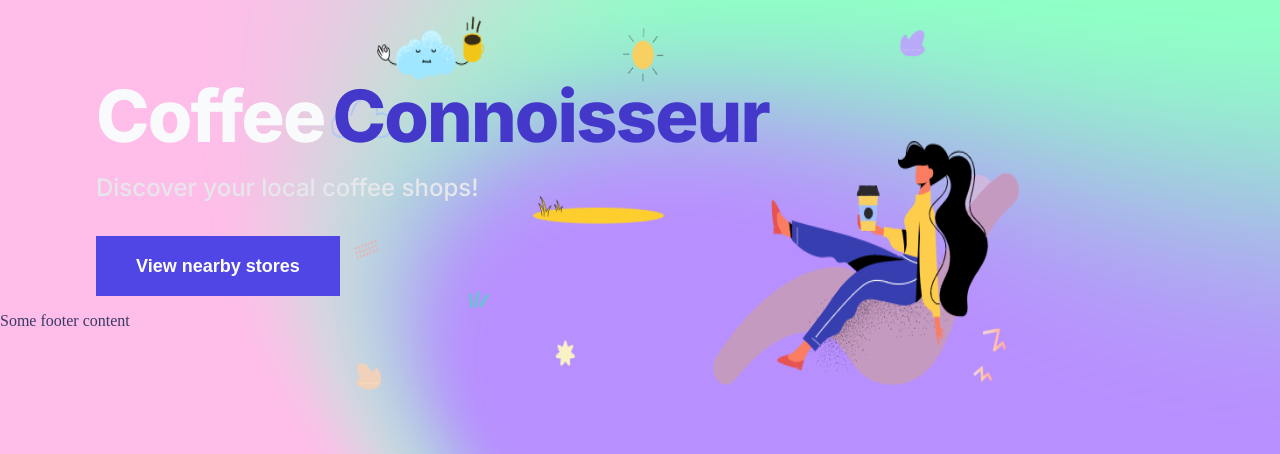
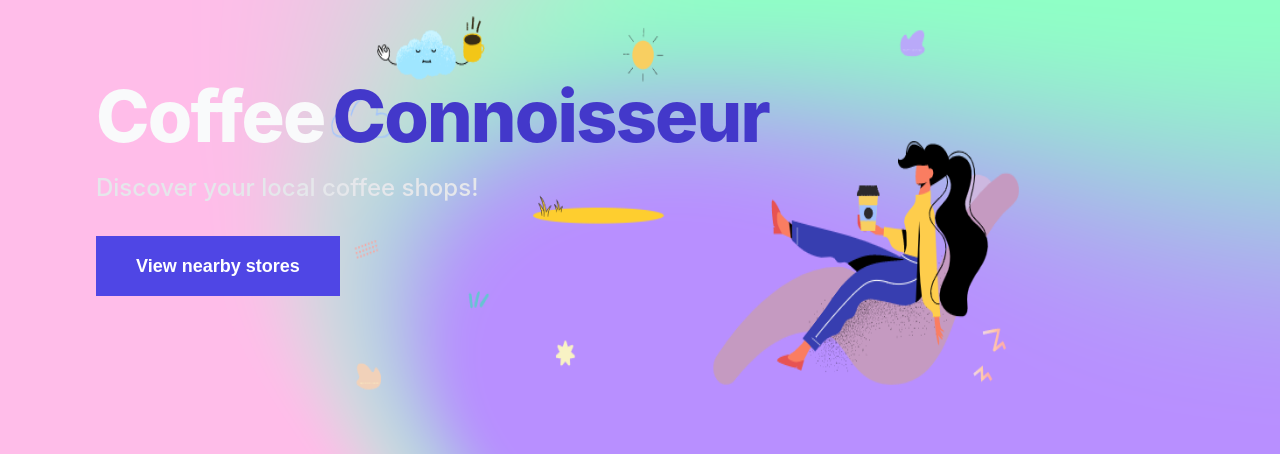
Before and after one commit to robivr/discover-coffee-stores, a Next.js app: page / in a window 1280 px wide. Shown: the top 454 px of the page. Built offline with nearby package versions, Linux system fonts and the light colour scheme.

Commit message:
added new font

```diff
--- a/src/pages/_app.tsx
+++ b/src/pages/_app.tsx
@@ -1,15 +1,6 @@
-import "@/styles/globals.css"
-import type { AppProps } from "next/app"
-
-const Footer = () => {
-  return <footer>Some footer content</footer>
-}
+import '@/styles/globals.css'
+import type { AppProps } from 'next/app'
 
 export default function App({ Component, pageProps }: AppProps) {
-  return (
-    <>
-      <Component {...pageProps} />
-      <Footer />
-    </>
-  )
+  return <Component {...pageProps} />
 }
--- a/src/pages/_document.tsx
+++ b/src/pages/_document.tsx
@@ -3,7 +3,20 @@ import { Html, Head, Main, NextScript } from 'next/document'
 export default function Document() {
   return (
     <Html lang="en">
-      <Head />
+      <Head>
+        <link
+          rel="preload"
+          href="/fonts/JosefinSans-VariableFont_wght.ttf"
+          as="font"
+          crossOrigin="anonymous"
+        />
+        <link
+          rel="preload"
+          href="/fonts/JosefinSans-Italic-VariableFont_wght.ttf"
+          as="font"
+          crossOrigin="anonymous"
+        />
+      </Head>
       <body>
         <Main />
         <NextScript />
--- a/src/pages/index.tsx
+++ b/src/pages/index.tsx
@@ -1,12 +1,9 @@
 import Head from 'next/head'
 import Image from 'next/image'
-import { Inter } from 'next/font/google'
 import styles from '@/styles/Home.module.css'
 
 import Banner from '@/components/banner'
 import React from 'react'
-
-const inter = Inter({ subsets: ['latin'] })
 
 export default function Home() {
   const handleOnBannerButtonClick = () => {
@@ -21,7 +18,7 @@ export default function Home() {
         <meta name="viewport" content="width=device-width, initial-scale=1" />
         <link rel="icon" href="/favicon.ico" />
       </Head>
-      <main className={`${styles.main} ${inter.className}`}>
+      <main className={`${styles.main}`}>
         <Banner
           buttonText="View nearby stores"
           onClickHandler={handleOnBannerButtonClick}
--- a/src/styles/globals.css
+++ b/src/styles/globals.css
@@ -42,6 +42,8 @@ html,
 body {
   max-width: 100vw;
   overflow-x: hidden;
+  font-family: JosefinSans, -apple-system, BlinkMacSystemFont, Segoe UI, Roboto,
+    Oxygen, Ubuntu, Cantarell, Fira Sans, Droid Sans, Helvetica Neue, sans-serif;
 
   background: url('/static/bg.png');
   background-position: 50%;
```
Also changed, not shown: public/fonts/JosefinSans-Italic-VariableFont_wght.ttf (added), public/fonts/JosefinSans-VariableFont_wght.ttf (added).
